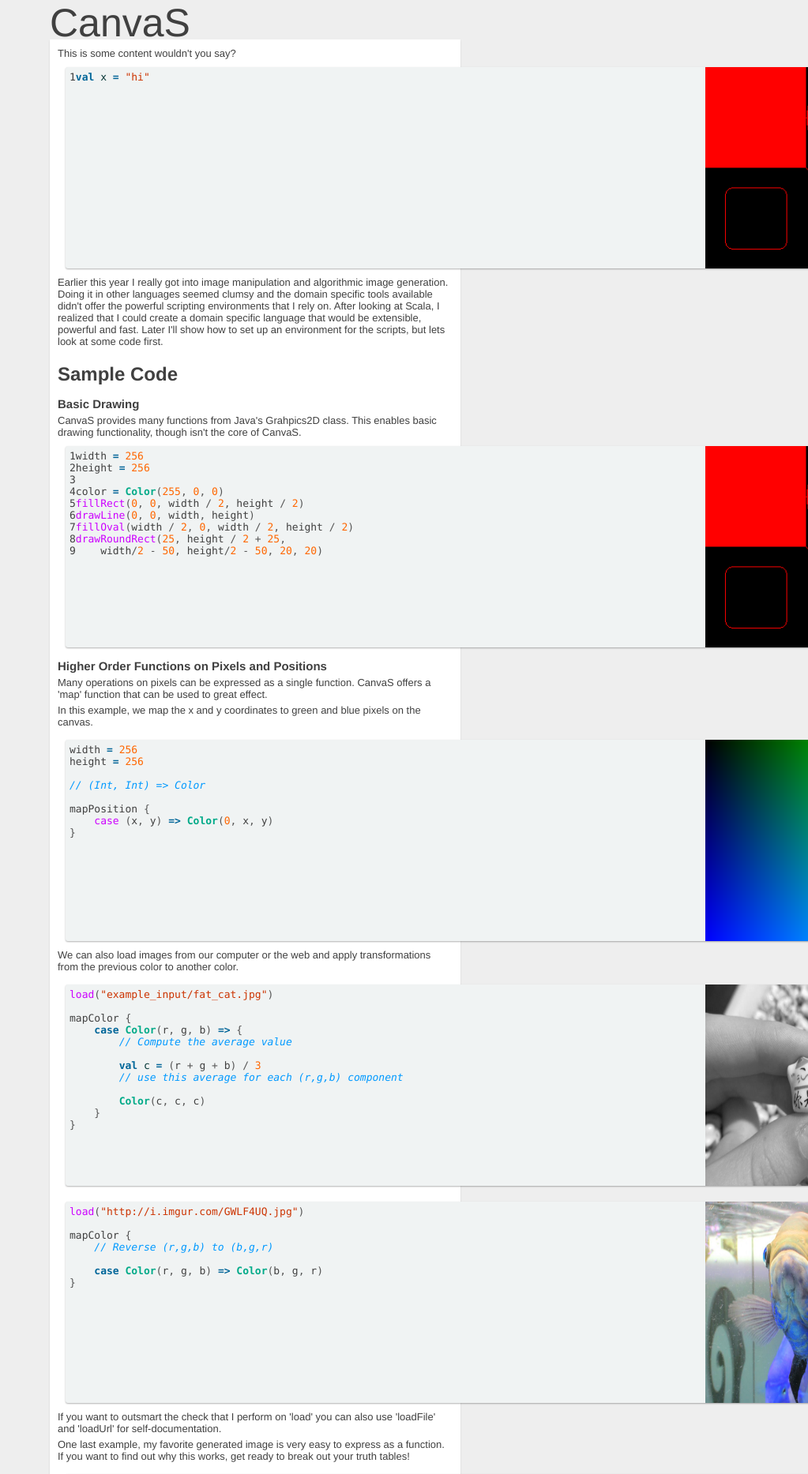
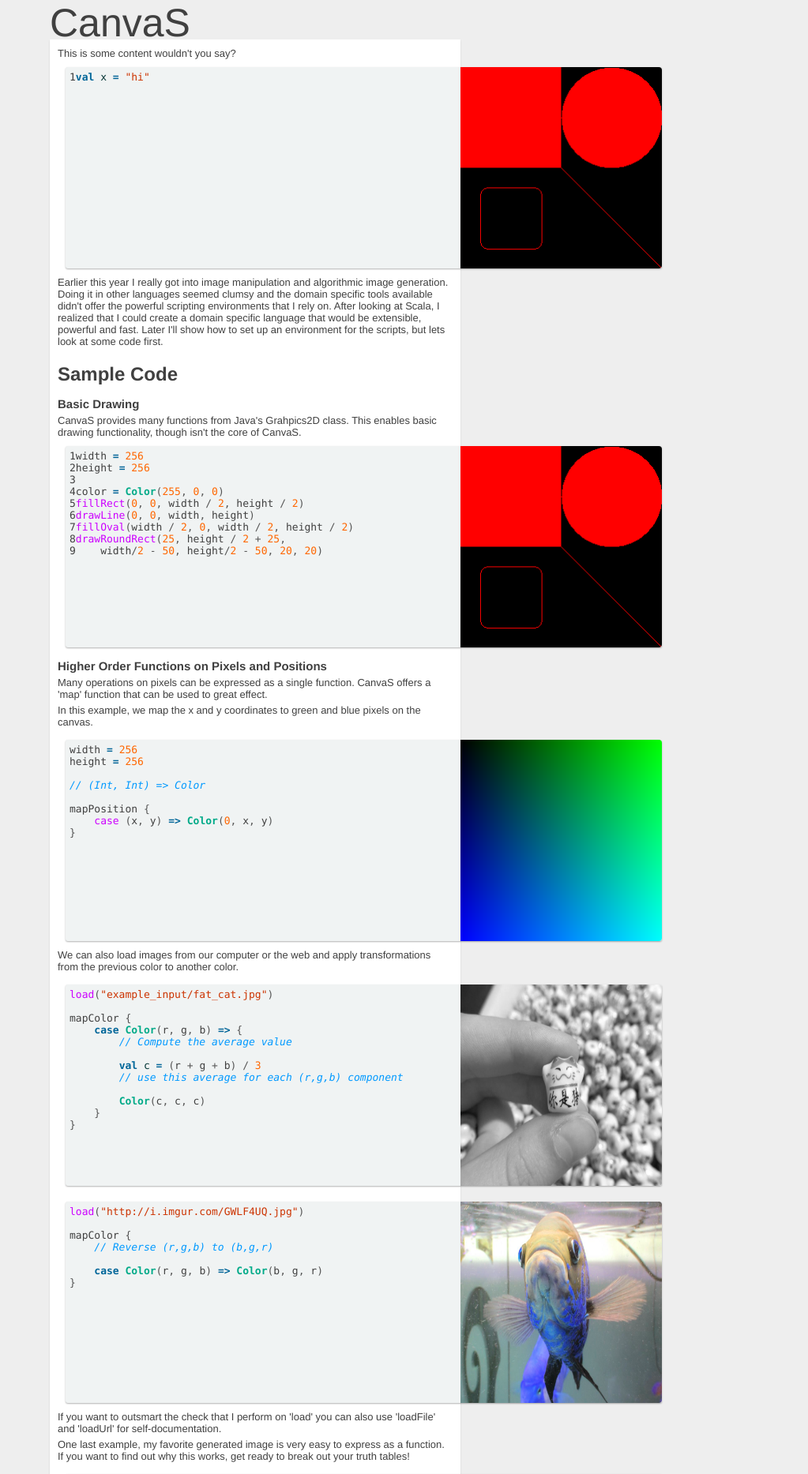
Before and after one commit to TyOverby/CanvaS, a Jekyll site: the page built from index.html, in a window 1280 px wide. Shown: the top 1867 px of the page at 79% size, without its empty margins (257-1280 px from the left). Built offline with Jekyll 4.4.1, drawn with Linux system fonts in a browser that asks for light colours.

Commit message:
automated push

```diff
--- a/stylesheets/stylesheet.css
+++ b/stylesheets/stylesheet.css
@@ -84,7 +84,7 @@ body {
     background: #f0f3f3;
     font-family: Menlo, Monaco, 'Andale Mono', 'lucida console', 'Courier New', monospace;
     font-size: 13px;
-    width: 800px;
+    width: 490px;
 
 }
 
```
